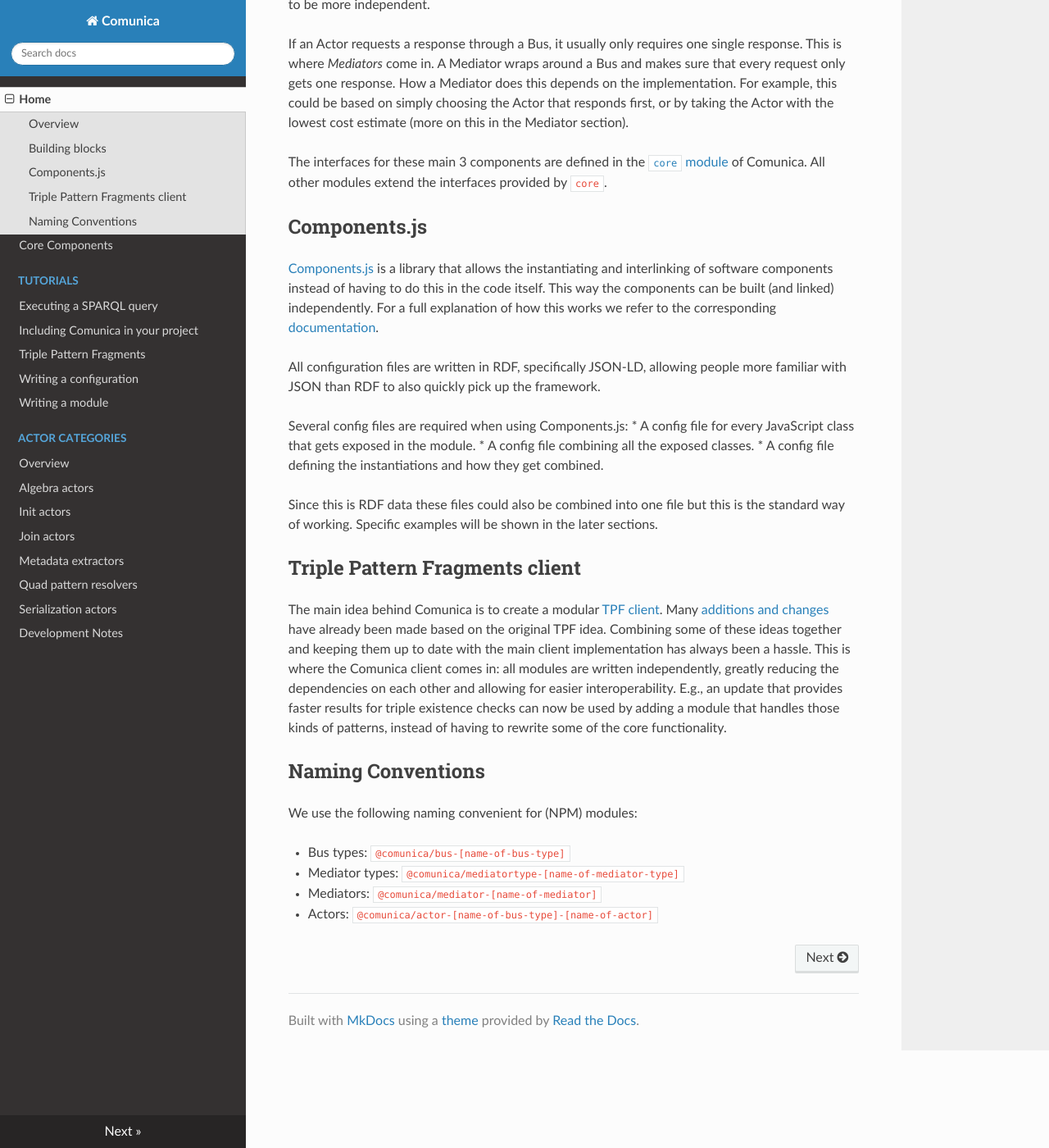
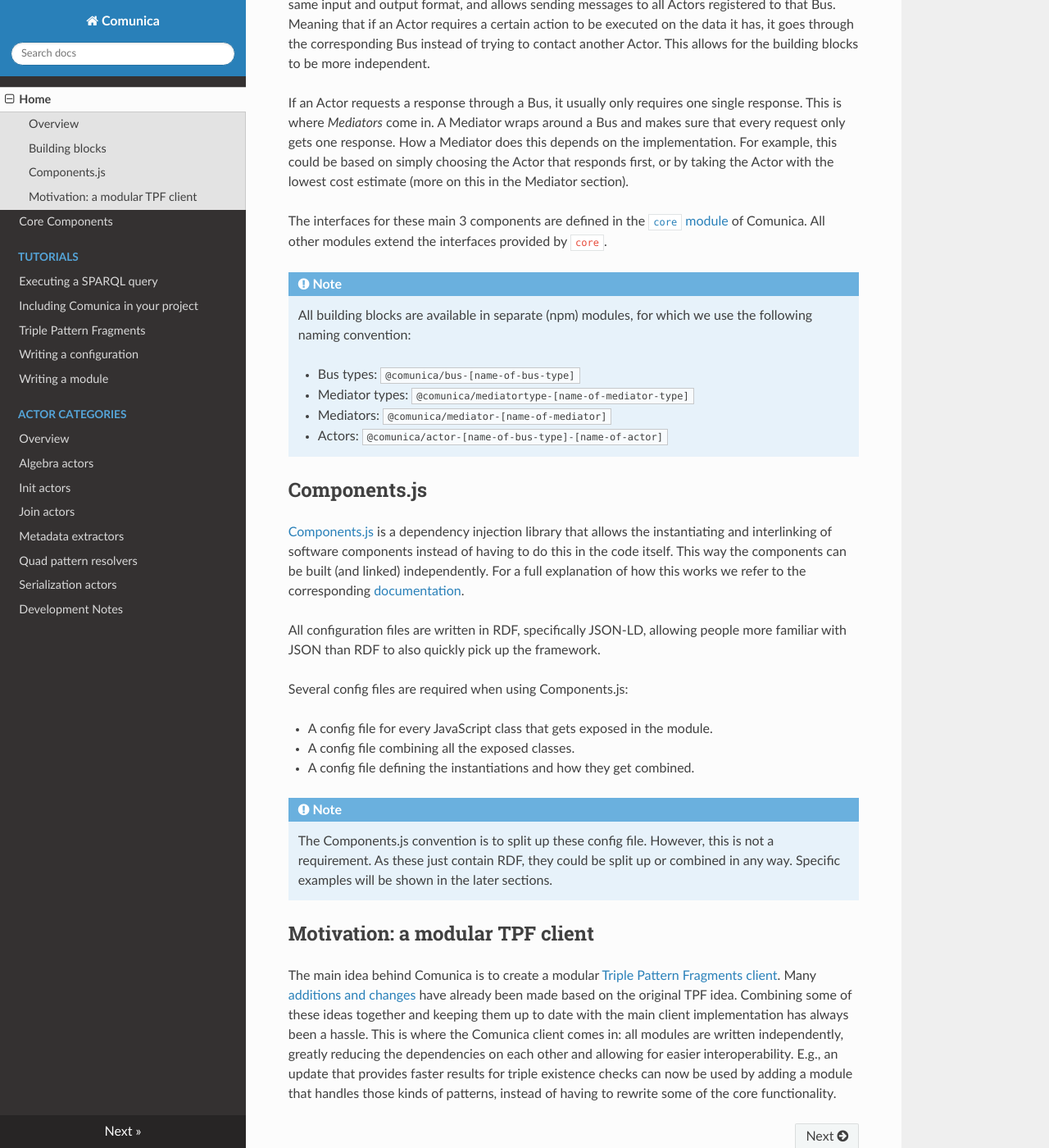
Before and after one commit to comunica/Documentation-Comunica, an MkDocs documentation site: the page built from docs/index.md, in a window 1280 px wide and 1400 px high, scrolled down 800 px. Shown: the whole window at 82% size. Built offline with MkDocs 1.6.1, drawn with Linux system fonts in a browser that asks for light colours; nearby versions of some CDN libraries; old or Windows-style settings are respelled for this version of MkDocs; some of the changed text lies outside the part shown.

Commit message:
Tweak index

```diff
--- a/docs/index.md
+++ b/docs/index.md
@@ -1,14 +1,17 @@
 # Comunica
 
-This document provides an overview of the comunica project.
+This document provides a complete overview of the [Comunica project](https://github.com/comunica/comunica).
+
+_If you are only interested in executing SPARQL queries,
+please refer the [Comunica SPARQL Init Actor README](https://github.com/comunica/comunica/tree/master/packages/actor-init-sparql)._
 
 ## Overview
 Comunica provides a way to create a program by combining multiple independent building blocks.
 These building blocks get linked together based on configuration files,
 as defined by [Components.js](https://www.npmjs.com/package/lsd-components).
-The initial goal of Comunica is to provide a modular implementation
+The primary goal of Comunica is to provide a modular implementation
 of a [Triple Pattern Fragments Client](http://linkeddatafragments.org/software/),
-but the core can be used for all kinds of projects.
+but the core can be used for all kinds of projects that require modular problem-solving.
 Additionally, new modules can be added to support more than just the basic TPF implementation.
 
 ## Building blocks
@@ -36,8 +39,16 @@ The interfaces for these main 3 components are defined in the
 [`core` module](core.md) of Comunica.
 All other modules extend the interfaces provided by `core`.
 
+!!! note
+    All building blocks are available in separate (npm) modules, for which we use the following naming convention:
+
+    * Bus types: `@comunica/bus-[name-of-bus-type]`
+    * Mediator types: `@comunica/mediatortype-[name-of-mediator-type]`
+    * Mediators: `@comunica/mediator-[name-of-mediator]`
+    * Actors: `@comunica/actor-[name-of-bus-type]-[name-of-actor]`
+
 ## Components.js
-[Components.js](https://www.npmjs.com/package/lsd-components) is a library that allows
+[Components.js](https://www.npmjs.com/package/lsd-components) is a dependency injection library that allows
 the instantiating and interlinking of software components instead of having to do this in the code itself.
 This way the components can be built (and linked) independently.
 For a full explanation of how this works we refer to the corresponding
@@ -47,16 +58,18 @@ All configuration files are written in RDF, specifically JSON-LD,
 allowing people more familiar with JSON than RDF to also quickly pick up the framework.
 
 Several config files are required when using Components.js:
+
  * A config file for every JavaScript class that gets exposed in the module.
  * A config file combining all the exposed classes.
  * A config file defining the instantiations and how they get combined.
 
-Since this is RDF data these files could also be combined into one file
-but this is the standard way of working.
-Specific examples will be shown in the later sections.
+!!! note
+    The Components.js convention is to split up these config file.
+    However, this is not a requirement. As these just contain RDF, they could be split up or combined in any way.
+    Specific examples will be shown in the later sections.
 
-## Triple Pattern Fragments client
-The main idea behind Comunica is to create a modular [TPF client](http://linkeddatafragments.org/software/).
+## Motivation: a modular TPF client
+The main idea behind Comunica is to create a modular [Triple Pattern Fragments client](http://linkeddatafragments.org/software/).
 Many [additions and changes](http://linkeddatafragments.org/publications/) have already been made
 based on the original TPF idea.
 Combining some of these ideas together and keeping them up to date with the main client implementation
@@ -66,11 +79,3 @@ greatly reducing the dependencies on each other and allowing for easier interope
 E.g., an update that provides faster results for triple existence checks can now be used
 by adding a module that handles those kinds of patterns,
 instead of having to rewrite some of the core functionality.
-
-## Naming Conventions
-We use the following naming convenient for (NPM) modules:
-
-* Bus types: `@comunica/bus-[name-of-bus-type]`
-* Mediator types: `@comunica/mediatortype-[name-of-mediator-type]`
-* Mediators: `@comunica/mediator-[name-of-mediator]`
-* Actors: `@comunica/actor-[name-of-bus-type]-[name-of-actor]`
```
